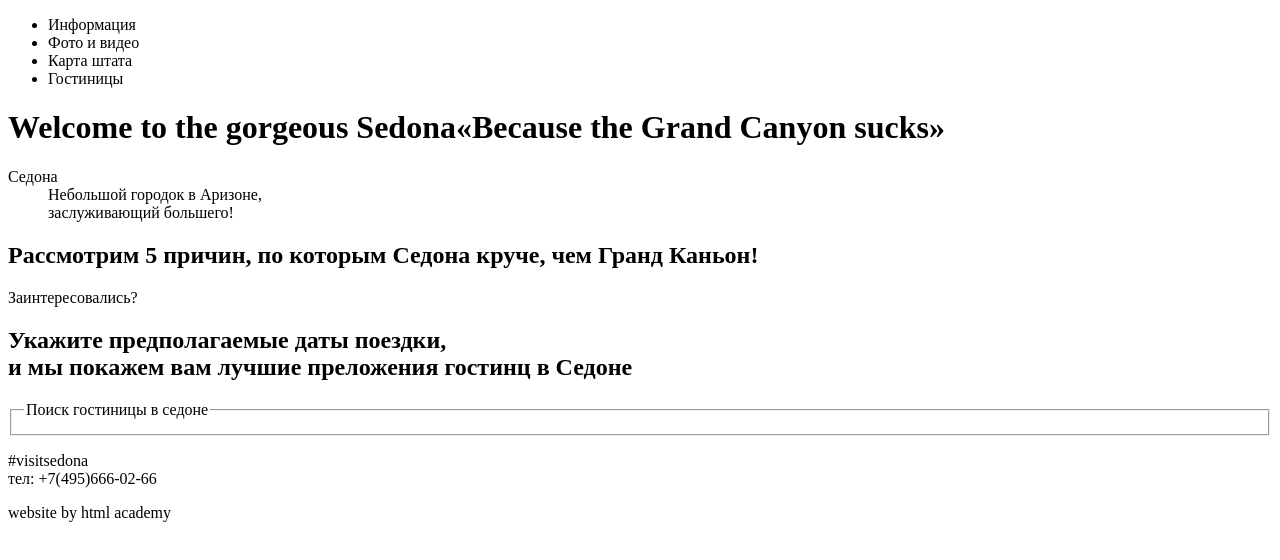
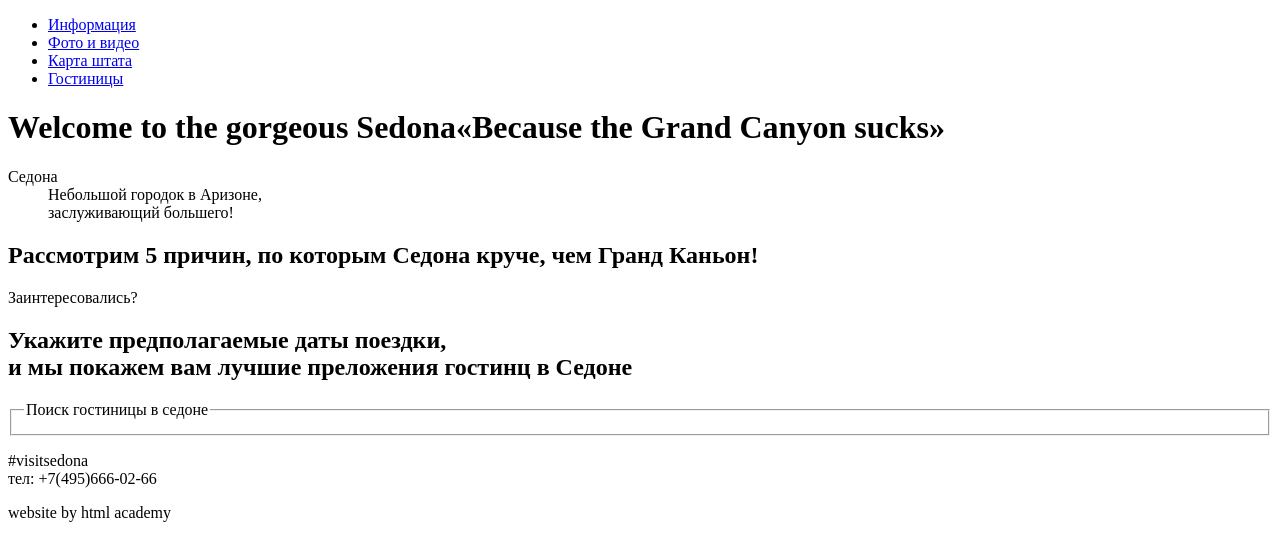
Before and after one commit to alexandrachetverikova/1319583-sedona-27, a plain HTML site: page index.html in a window 1280 px wide. Drawn offline with Linux system fonts and the light colour scheme.

Commit message:
Update index.html

```diff
--- a/index.html
+++ b/index.html
@@ -8,10 +8,10 @@
 <header class="header-1">
  <nav class="navigation-1">
    <ul class="site-navigation">
-     <li class="info">Информация</li>
-     <li class="foto">Фото и видео</li>
-     <li class="map">Карта штата</li>
-     <li class="hotel">Гостиницы</li>
+     <li class="info"><a href="a-info">Информация</a></li>
+     <li class="foto"><a href="a-foto">Фото и видео</a></li>
+     <li class="map"><a href="a-map">Карта штата</a></li>
+     <li class="hotel"><a href="a-hotel">Гостиницы</a></li>
    </ul>
  </nav>
 </header>
```
